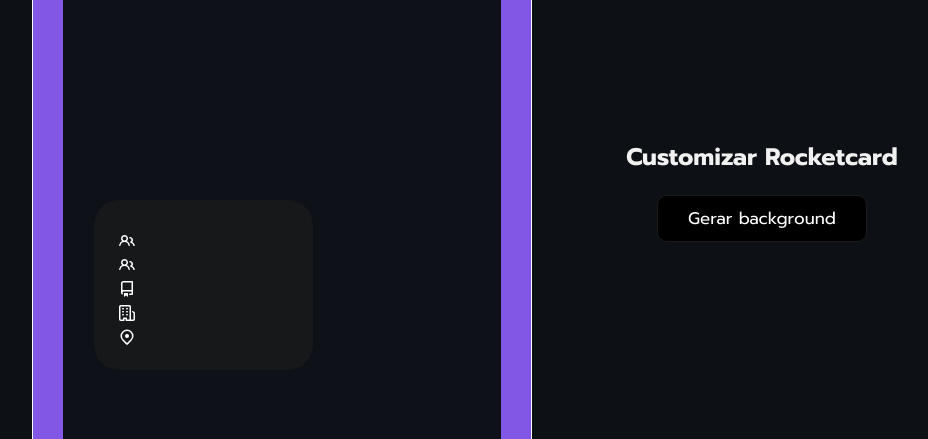
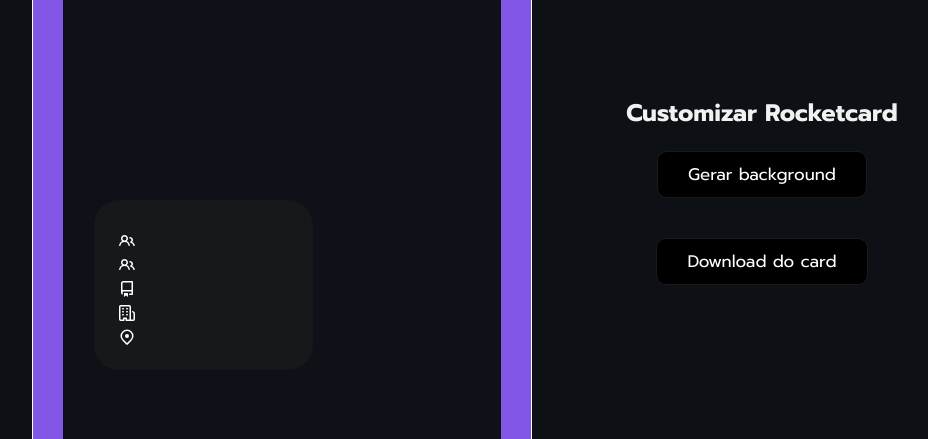
Before and after one commit to GusBordoni/rocket-card, a website: page index.html in a window 1280 px wide. Shown: the part 200-639 px from the top of the page, without its empty margins (198-1126 px from the left). Drawn offline with nearby package versions, Linux system fonts and the light colour scheme; no server answers.

Commit message:
general updates

```diff
--- a/index.html
+++ b/index.html
@@ -36,6 +36,7 @@
     <div id="buttonContainer">
         <h2>Customizar Rocketcard</h2>
         <button onclick="changeBGColor()">Gerar background</button>
+        <button onclick="downloadCard()">Download do card</button>
     </div>
 <script src="./main.js"></script>
 </body>
--- a/package.json
+++ b/package.json
@@ -1,5 +1,6 @@
 {
   "dependencies": {
-    "axios": "^0.27.2"
+    "axios": "^0.27.2",
+    "require": "^0.4.4"
   }
 }
```
Also changed, not shown: 1 other file.
